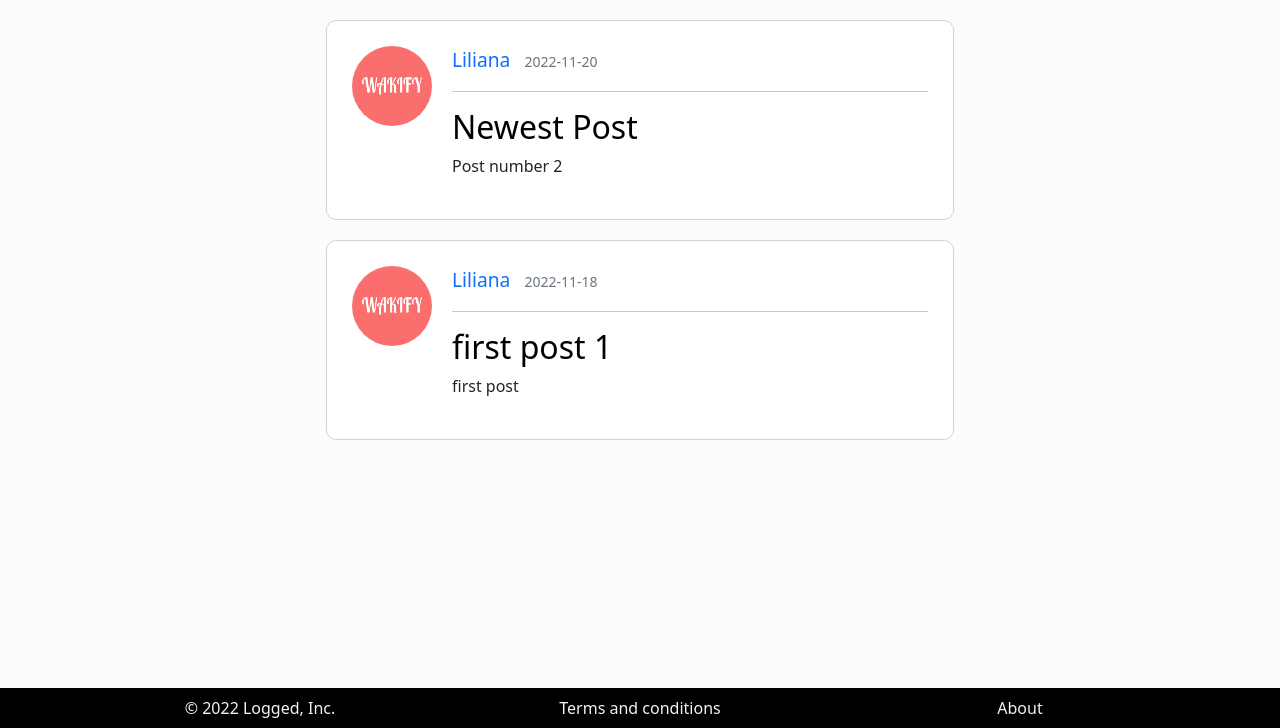
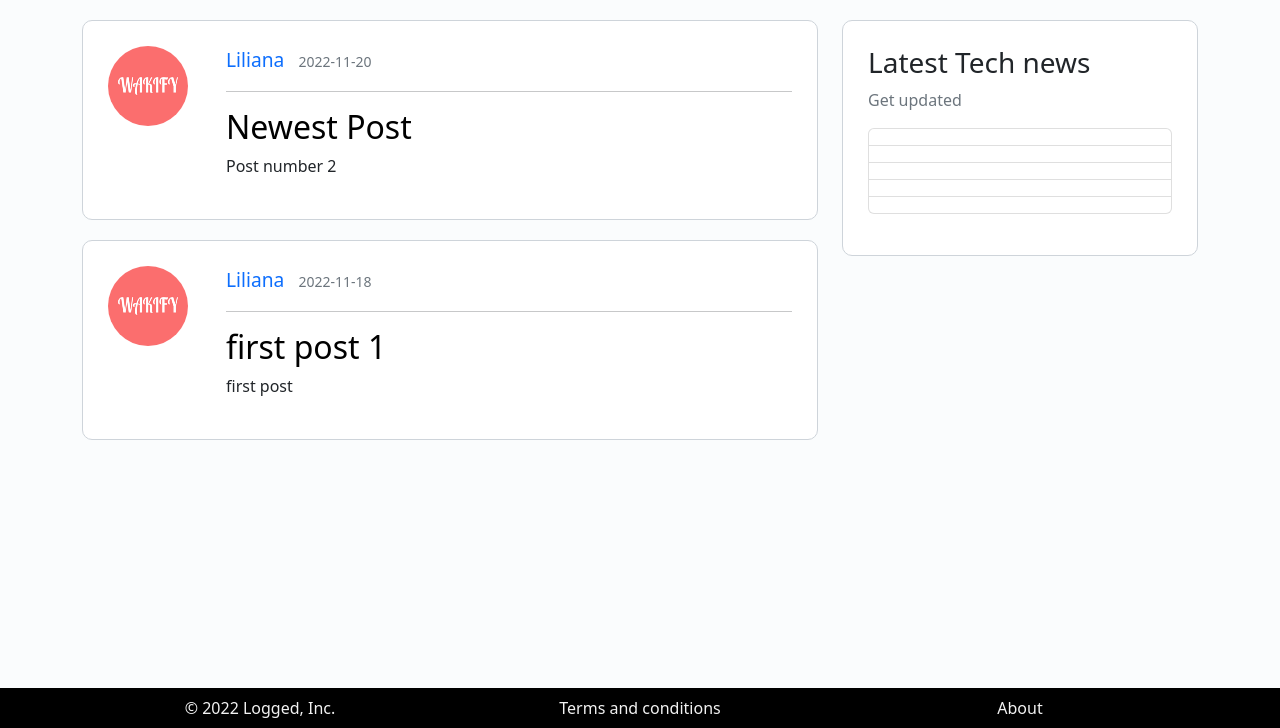
Before and after one commit to liovirgildam/Blog_App, a Flask app: page /user/1 in a window 1280 px wide. Shown: the part 72-800 px from the top of the page. Run offline with Flask 3, Linux system fonts and the light colour scheme; data comes from the database, SQL or seed files in the repository; data that the repository does not hold is empty; parts of the project's set-up code (start-up, migrations or seed data) failed here and were passed over; some web fonts are replaced.

Commit message:
removed methods from user_routes file, added news articles to homepage and posts page

```diff
--- /dev/null
+++ b/blogapp/routes_methods.py
@@ -0,0 +1,58 @@
+import os
+from os import path
+if path.exists("env.py"):
+    import env
+from flask import  session, url_for
+from PIL import Image
+from blogapp import app, mail
+from flask_mail import Message
+import requests
+
+def set_session(user_details):
+    session["user_id"] = user_details.id
+    session["name"] = user_details.name
+    session["username"] = user_details.username
+    session["profile_picture"] = user_details.profile_picture
+    return None
+
+def remove_session():
+    session.pop("user_id", None)
+    session.pop("name", None)
+    session.pop("username", None)
+    session.pop("profile_picture", None)
+    return None
+
+def thumbnail_profile_picture(profile_pic):
+    output_size = (200, 200)
+    profile = Image.open(profile_pic)
+    profile.thumbnail(output_size)
+    return profile
+
+def save_picture(profile_pic, filename):
+    file_ext = os.path.splitext(filename)[1]
+    new_filename = str(session["user_id"])+ file_ext
+    picture = thumbnail_profile_picture(profile_pic)
+    picture.save(os.path.join(app.config["UPLOAD_PATH"], new_filename))
+    return new_filename
+
+def send_reset_email(user):
+    token = user.get_reset_token()
+    msg = Message("Password Reset Request",
+                sender="no.reply.mendonca@gmail.com",
+                recipients = [user.email])
+    msg.body =f'''To reset your password, visit the following link:
+{url_for("reset_token", token = token, _external=True)}
+If you don't receive this email in one minute, please check spam folder.
+If you didn't request this, please ignore this email.
+'''
+    mail.send(msg)
+
+def news_api():
+    news = []
+    response_api = requests.get(f"https://newsdata.io/api/1/news?apikey={os.environ['API_KEY']}&q=tech&language=en&category=business,technology,top ")
+    if response_api.status_code == 200:
+        data = response_api.json()["results"]
+        for article in range(5):
+            news.append({"title":data[article]["title"] , "link": data[article]["link"]})
+        return news
+    return None
--- a/blogapp/static/css/style.css
+++ b/blogapp/static/css/style.css
@@ -31,6 +31,7 @@
 }
 .posts{
   margin: 20px auto;
+  width: 100%;
 }
 
 .post-author{
@@ -71,6 +72,10 @@
   text-decoration: none;
 }
 
+a.list-group-item.list-group-item-action:hover{
+  color: #0D6EFD;
+}
+
 /* Media-queries */
 
 @media only screen and (max-width: 280px){
@@ -86,7 +91,6 @@
 
 @media only screen and (min-width: 768px) {
     .signup, .login, .homepage, .posts{
-      width: 50%;
       padding: 25px;
 
     }
--- a/blogapp/templates/posts.html
+++ b/blogapp/templates/posts.html
@@ -1,9 +1,11 @@
 {% extends 'layout.html' %}
 {% block content %}
 <!-- Only shows posts by a specific user -->
+<div class="container">
+    <div class="row">
+        <div class="col-sm-8">
         {% if posts %}
         {% for post in posts %}
-    <div class="container-fluid">
         <div class="container posts">
                 <div class="row">
                     <div class="col-3 col-md-2">
@@ -22,7 +24,26 @@
                     </div>
                 </div>
             </div>
-    </div>
+
         {% endfor %}
     {% endif %}
+    </div>
+    <div class="col-sm-4">
+        <div class="posts">
+            <h3>Latest Tech news</h3>
+            <p class='text-muted'>
+                Get updated
+                {% if news %}
+                <div class="list-group">
+                    {% for article in news %}
+                    <a href="{{article.link}}" target="_blank" class="list-group-item list-group-item-action">{{article.title}}</a>
+                    {% endfor %}
+                </div>
+                {% else %}
+                    <p> No articles to display right now</p>
+                {% endif %}
+            </p>
+        </div>
+    </div>
+</div>
 {% endblock %}
--- a/blogapp/user_routes.py
+++ b/blogapp/user_routes.py
@@ -1,57 +1,22 @@
 import os
+from os import path
+if path.exists("env.py"):
+    import env
 from flask import (flash, redirect, render_template, request, session, url_for)
 from PIL import Image
 from werkzeug.utils import secure_filename
 from blogapp import app, bcrypt, db, mail
 from blogapp.models import User, Post
 from flask_mail import Message
-
-def set_session(user_details):
-    session["user_id"] = user_details.id
-    session["name"] = user_details.name
-    session["username"] = user_details.username
-    session["profile_picture"] = user_details.profile_picture
-    return None
-
-def remove_session():
-    session.pop("user_id", None)
-    session.pop("name", None)
-    session.pop("username", None)
-    session.pop("profile_picture", None)
-    return None
-
-def thumbnail_profile_picture(profile_pic):
-    output_size = (200, 200)
-    profile = Image.open(profile_pic)
-    profile.thumbnail(output_size)
-    return profile
-
-def save_picture(profile_pic, filename):
-    file_ext = os.path.splitext(filename)[1]
-    new_filename = str(session["user_id"])+ file_ext
-    picture = thumbnail_profile_picture(profile_pic)
-    picture.save(os.path.join(app.config["UPLOAD_PATH"], new_filename))
-    return new_filename
-
-def send_reset_email(user):
-    token = user.get_reset_token()
-    msg = Message("Password Reset Request",
-                sender="no.reply.mendonca@gmail.com",
-                recipients = [user.email])
-    msg.body =f'''To reset your password, visit the following link:
-{url_for("reset_token", token = token, _external=True)}
-If you don't receive this email in one minute, please check spam folder.
-If you didn't request this, please ignore this email.
-'''
-    mail.send(msg)
-
-# App routes
+from blogapp.routes_methods import (set_session, remove_session, save_picture, send_reset_email, news_api)
+import requests
 
 # Homepage route
 @app.route("/")
 def homepage():
+    news = news_api()
     posts = db.session.execute(db.select(Post).order_by(Post.postedOn.desc())).scalars()
-    return render_template("homepage.html", title="Blog Homepage", posts = posts)
+    return render_template("homepage.html", title="Blog Homepage", posts = posts, news = news)
 
 @app.route("/login", methods=["GET", "POST"])
 def login():
@@ -115,7 +80,8 @@
 def user_posts(id):
     posts = db.session.execute(db.select(Post).where(
             Post.user_id == id).order_by(Post.postedOn.desc())).scalars()
-    return render_template("posts.html", title="Blog Homepage", posts = posts)
+    news = news_api()
+    return render_template("posts.html", title="Blog Homepage", posts = posts, news = news)
 
 # Removes user details from session
 @app.route("/logout")
```
Also changed, not shown: blogapp/templates/homepage.html (+22 -1 lines). Lines whose indentation alone changed are shown as unchanged.
